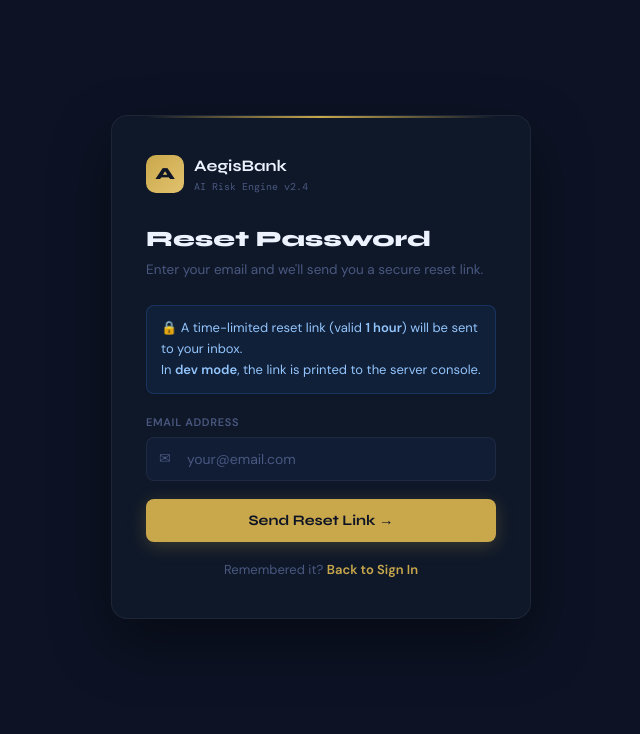
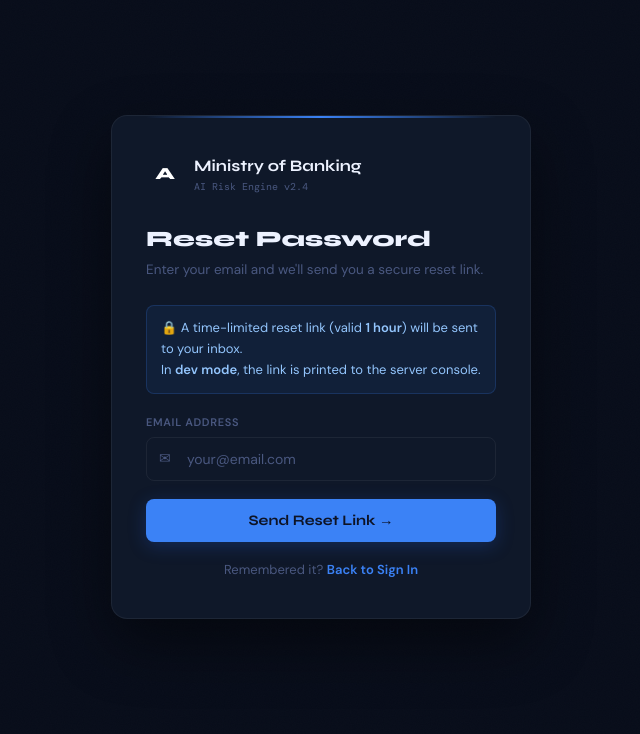
Before and after one commit to Ashwani4545/AI-Based-Loan-Default-Prediction, a Flask app: page /forgot-password in a window 1280 px wide. Shown: the part 66-800 px from the top of the page, without its empty margins (319-959 px from the left). Run offline with Flask 3, Linux system fonts and the light colour scheme; parts of the project's set-up code (start-up, migrations or seed data) failed here and were passed over.

Commit message:
Update branding and styles in forgot_password.html

```diff
--- a/webapp/templates/forgot_password.html
+++ b/webapp/templates/forgot_password.html
@@ -1,69 +1,213 @@
 {% extends "base.html" %}
-{% block title %}Forgot Password — AegisBank{% endblock %}
+{% block title %}Forgot Password — Ministry of Banking{% endblock %}
 {% block head %}
 <style>
   .auth-shell {
     min-height: calc(100vh - var(--nav-h));
-  display: flex; align-items: center; justify-content: center;
-  padding: 40px 20px; background: var(--navy-1);
+    display: flex;
+    align-items: center;
+    justify-content: center;
+    padding: 40px 20px;
+    background: var(--bg-2);
   }
+
   .auth-card {
-  width: 100%; max-width: 420px;
-  background: var(--card); border: 1px solid var(--border);
-  border-radius: var(--radius); padding: 38px 34px;
-  box-shadow: 0 24px 60px rgba(0,0,0,.45);
+    width: 100%;
+    max-width: 420px;
+    background: var(--card);
+    border: 1px solid var(--border);
+    border-radius: var(--radius);
+    padding: 38px 34px;
+    box-shadow: 0 24px 60px rgba(0, 0, 0, .45);
     position: relative;
   }
+
   .auth-card::before {
-  content: ''; position: absolute; top: 0; left: 34px; right: 34px; height: 2px;
-  background: linear-gradient(90deg, transparent, #c9a84c, transparent);
+    content: '';
+    position: absolute;
+    top: 0;
+    left: 34px;
+    right: 34px;
+    height: 2px;
+    background: linear-gradient(90deg, transparent, var(--blue), transparent);
   }
-.auth-logo-row { display:flex; align-items:center; gap:10px; margin-bottom:28px; }
+
+  .auth-logo-row {
+    display: flex;
+    align-items: center;
+    gap: 10px;
+    margin-bottom: 28px;
+  }
+
   .auth-logo {
-  width:38px; height:38px; border-radius:10px;
-  background:linear-gradient(135deg,#c9a84c,#e2c26e);
-  display:flex; align-items:center; justify-content:center;
-  font-family:'Syne',sans-serif; font-weight:800; font-size:17px; color:#0d1526;
+    width: 38px;
+    height: 38px;
+    border-radius: 10px;
+    background: linear-gradient(135deg, var(--blue), var(--blue-lt));
+    display: flex;
+    align-items: center;
+    justify-content: center;
+    font-family: 'Syne', sans-serif;
+    font-weight: 800;
+    font-size: 17px;
+    color: white;
   }
-.auth-brand { font-family:'Syne',sans-serif; font-weight:700; font-size:16px; color:var(--tx-1); }
-.auth-brand-sub { font-size:10px; color:var(--tx-3); font-family:'DM Mono',monospace; }
-.auth-title { font-family:'Syne',sans-serif; font-weight:800; font-size:22px; color:var(--tx-1); margin-bottom:4px; }
-.auth-sub { font-size:13.5px; color:var(--tx-3); margin-bottom:24px; }
+
+  .auth-brand {
+    font-family: 'Syne', sans-serif;
+    font-weight: 700;
+    font-size: 16px;
+    color: var(--tx-1);
+  }
+
+  .auth-brand-sub {
+    font-size: 10px;
+    color: var(--tx-3);
+    font-family: 'DM Mono', monospace;
+  }
+
+  .auth-title {
+    font-family: 'Syne', sans-serif;
+    font-weight: 800;
+    font-size: 22px;
+    color: var(--tx-1);
+    margin-bottom: 4px;
+  }
+
+  .auth-sub {
+    font-size: 13.5px;
+    color: var(--tx-3);
+    margin-bottom: 24px;
+  }
+
   .a-alert {
-  display:flex; align-items:flex-start; gap:8px;
-  padding:10px 13px; border-radius:8px; font-size:13px; margin-bottom:16px;
+    display: flex;
+    align-items: flex-start;
+    gap: 8px;
+    padding: 10px 13px;
+    border-radius: 8px;
+    font-size: 13px;
+    margin-bottom: 16px;
   }
-.a-alert-error   { background:rgba(239,68,68,.1); border:1px solid rgba(239,68,68,.25); color:#fca5a5; }
-.a-alert-success { background:rgba(34,197,94,.1);  border:1px solid rgba(34,197,94,.25); color:#86efac; }
-.a-field { margin-bottom:18px; }
-.a-label { display:block; font-size:11px; font-weight:600; letter-spacing:.06em; text-transform:uppercase; color:var(--tx-3); margin-bottom:6px; }
-.a-wrap { position:relative; }
+
+  .a-alert-error {
+    background: rgba(239, 68, 68, .1);
+    border: 1px solid rgba(239, 68, 68, .25);
+    color: #fca5a5;
+  }
+
+  .a-alert-success {
+    background: rgba(34, 197, 94, .1);
+    border: 1px solid rgba(34, 197, 94, .25);
+    color: #86efac;
+  }
+
+  .a-field {
+    margin-bottom: 18px;
+  }
+
+  .a-label {
+    display: block;
+    font-size: 11px;
+    font-weight: 600;
+    letter-spacing: .06em;
+    text-transform: uppercase;
+    color: var(--tx-3);
+    margin-bottom: 6px;
+  }
+
+  .a-wrap {
+    position: relative;
+  }
+
   .a-input {
-  width:100%; background:var(--navy-2); border:1px solid var(--border);
-  border-radius:8px; padding:12px 14px 12px 40px; color:var(--tx-1);
-  font-family:'DM Sans',sans-serif; font-size:14px; outline:none;
-  transition:border-color .18s, box-shadow .18s;
+    width: 100%;
+    background: var(--bg-2);
+    border: 1px solid var(--border);
+    border-radius: 8px;
+    padding: 12px 14px 12px 40px;
+    color: var(--tx-1);
+    font-family: 'DM Sans', sans-serif;
+    font-size: 14px;
+    outline: none;
+    transition: border-color .18s, box-shadow .18s;
   }
-.a-input:focus { border-color:var(--gold); box-shadow:0 0 0 3px rgba(201,168,76,.14); }
-.a-input::placeholder { color:var(--tx-3); }
-.a-icon { position:absolute; left:13px; top:50%; transform:translateY(-50%); font-size:14px; color:var(--tx-3); pointer-events:none; transition:color .18s; }
-.a-wrap:focus-within .a-icon { color:var(--gold); }
+
+  .a-input:focus {
+    border-color: var(--blue);
+    box-shadow: 0 0 0 3px rgba(37, 99, 235, .14);
+  }
+
+  .a-input::placeholder {
+    color: var(--tx-3);
+  }
+
+  .a-icon {
+    position: absolute;
+    left: 13px;
+    top: 50%;
+    transform: translateY(-50%);
+    font-size: 14px;
+    color: var(--tx-3);
+    pointer-events: none;
+    transition: color .18s;
+  }
+
+  .a-wrap:focus-within .a-icon {
+    color: var(--blue);
+  }
+
   .a-btn {
-  width:100%; display:flex; align-items:center; justify-content:center; gap:9px;
-  font-family:'Syne',sans-serif; font-weight:700; font-size:14.5px;
-  padding:13px; background:var(--gold); color:var(--navy-1);
-  border:none; border-radius:8px; cursor:pointer;
-  transition:background .18s, transform .18s, box-shadow .18s;
-  box-shadow:0 4px 18px rgba(201,168,76,.25);
+    width: 100%;
+    display: flex;
+    align-items: center;
+    justify-content: center;
+    gap: 9px;
+    font-family: 'Syne', sans-serif;
+    font-weight: 700;
+    font-size: 14.5px;
+    padding: 13px;
+    background: var(--blue);
+    color: var(--navy-1);
+    border: none;
+    border-radius: 8px;
+    cursor: pointer;
+    transition: background .18s, transform .18s, box-shadow .18s;
+    box-shadow: 0 4px 18px rgba(37, 99, 235, .25);
   }
-.a-btn:hover { background:#e2c26e; transform:translateY(-2px); box-shadow:0 8px 26px rgba(201,168,76,.35); }
-.a-footer { text-align:center; font-size:13px; color:var(--tx-3); margin-top:18px; }
-.a-footer a { color:var(--gold); font-weight:600; text-decoration:none; }
-.a-footer a:hover { text-decoration:underline; }
+
+  .a-btn:hover {
+    background: var(--blue-lt);
+    transform: translateY(-2px);
+    box-shadow: 0 8px 26px rgba(37, 99, 235, .35);
+  }
+
+  .a-footer {
+    text-align: center;
+    font-size: 13px;
+    color: var(--tx-3);
+    margin-top: 18px;
+  }
+
+  .a-footer a {
+    color: var(--blue);
+    font-weight: 600;
+    text-decoration: none;
+  }
+
+  .a-footer a:hover {
+    text-decoration: underline;
+  }
+
   .a-info {
-  background:rgba(59,130,246,.08); border:1px solid rgba(59,130,246,.2);
-  border-radius:8px; padding:12px 14px; font-size:13px; color:#93c5fd;
-  margin-bottom:20px; line-height:1.6;
+    background: rgba(59, 130, 246, .08);
+    border: 1px solid rgba(59, 130, 246, .2);
+    border-radius: 8px;
+    padding: 12px 14px;
+    font-size: 13px;
+    color: #93c5fd;
+    margin-bottom: 20px;
+    line-height: 1.6;
   }
 </style>
 {% endblock %}
@@ -75,7 +219,7 @@
     <div class="auth-logo-row">
       <div class="auth-logo">A</div>
       <div>
-        <div class="auth-brand">AegisBank</div>
+        <div class="auth-brand">Ministry of Banking</div>
         <div class="auth-brand-sub">AI Risk Engine v2.4</div>
       </div>
     </div>
@@ -100,8 +244,8 @@
       <div class="a-field">
         <label class="a-label" for="fp-email">Email Address</label>
         <div class="a-wrap">
-          <input type="email" id="fp-email" name="email" class="a-input"
-            placeholder="your@email.com" autocomplete="email" required>
+          <input type="email" id="fp-email" name="email" class="a-input" placeholder="your@email.com"
+            autocomplete="email" required>
           <span class="a-icon">✉</span>
         </div>
       </div>
```
Lines whose indentation alone changed are shown as unchanged.
